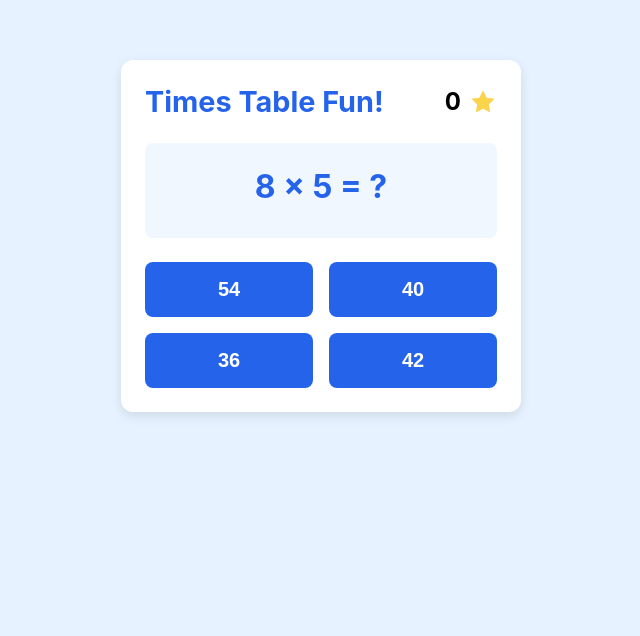
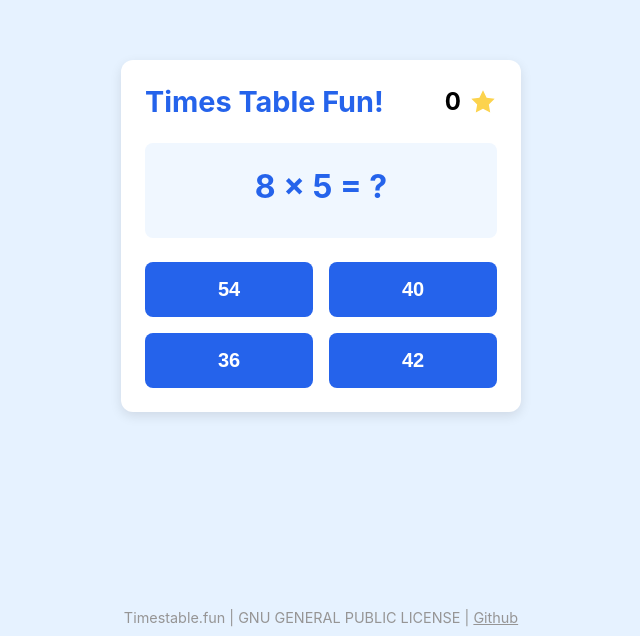
Before and after one commit to givp/times-table-app, a React (Create React App) app: page / in a window 1280 px wide. Shown: the part 164-800 px from the top of the page, without its empty margins (319-959 px from the left). Built offline with nearby package versions, Linux system fonts and the light colour scheme.

Commit message:
Added footer

```diff
--- a/src/App.js
+++ b/src/App.js
@@ -2,12 +2,14 @@
 import { Analytics } from "@vercel/analytics/react"
 import React from 'react';
 import TimesTableGame from './TimesTableGame';
+import Footer from './Footer';
 import './App.css';
 
 function App() {
   return (
     <div className="App">
       <TimesTableGame />
+      <Footer />
       <Analytics />
     </div>
   );
--- /dev/null
+++ b/src/Footer.css
@@ -0,0 +1,16 @@
+.footer {
+  position: fixed;
+  left: 0;
+  bottom: 0;
+  width: 100%;
+  background-color: transparent;
+  color: #969595;
+  text-align: center;
+  padding: 10px 0;
+  font-size: 0.9rem;
+
+}
+
+.footer a {
+  color: #969595;
+}
--- /dev/null
+++ b/src/Footer.js
@@ -0,0 +1,13 @@
+// Footer.js
+import React from 'react';
+import './Footer.css';
+
+function Footer() {
+  return (
+    <footer className="footer">
+      <p>Timestable.fun | GNU GENERAL PUBLIC LICENSE | <a href="https://github.com/givp/times-table-app" target="_blank" rel="noreferrer">Github</a></p>
+    </footer>
+  );
+}
+
+export default Footer;
```
